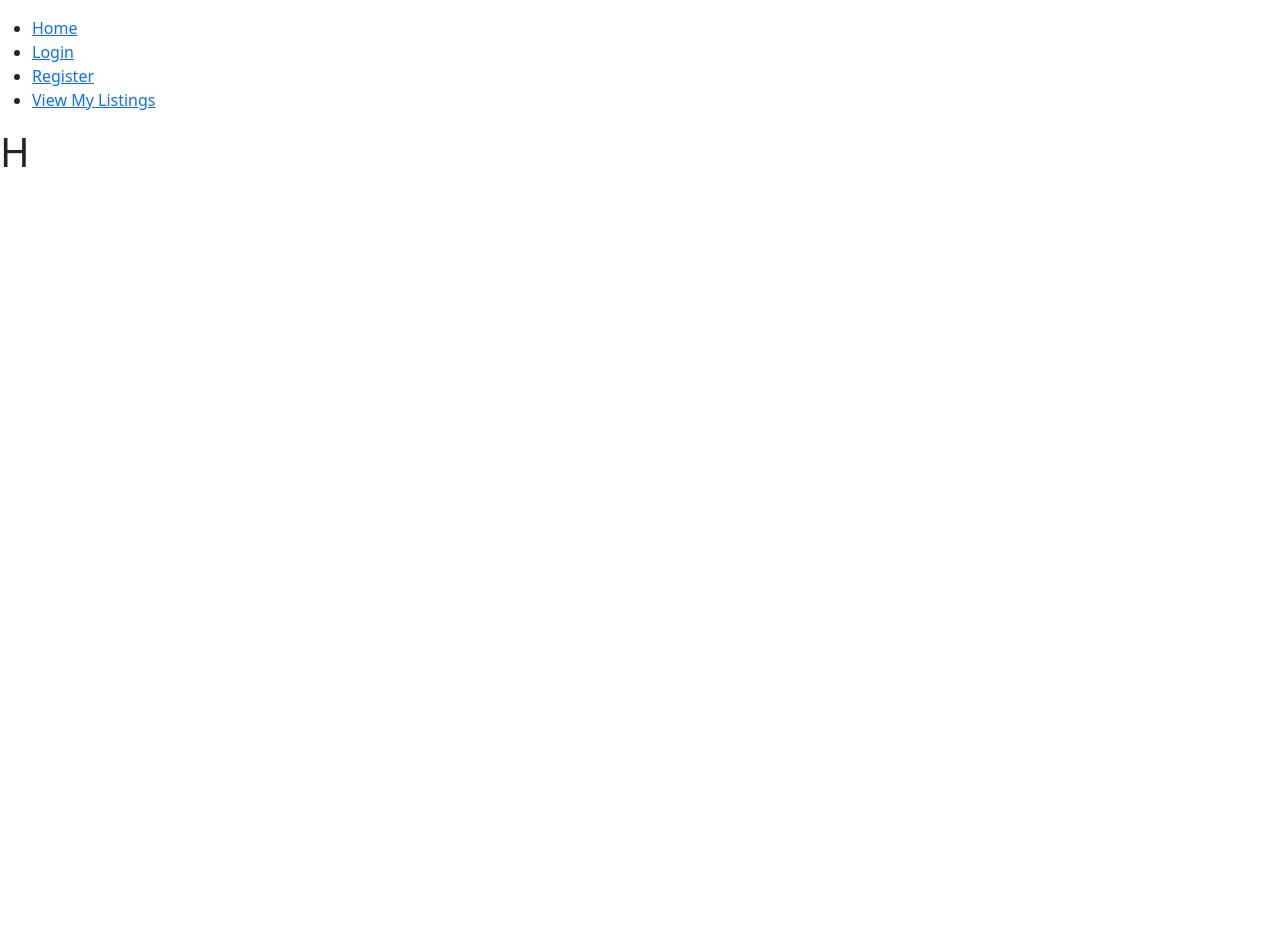
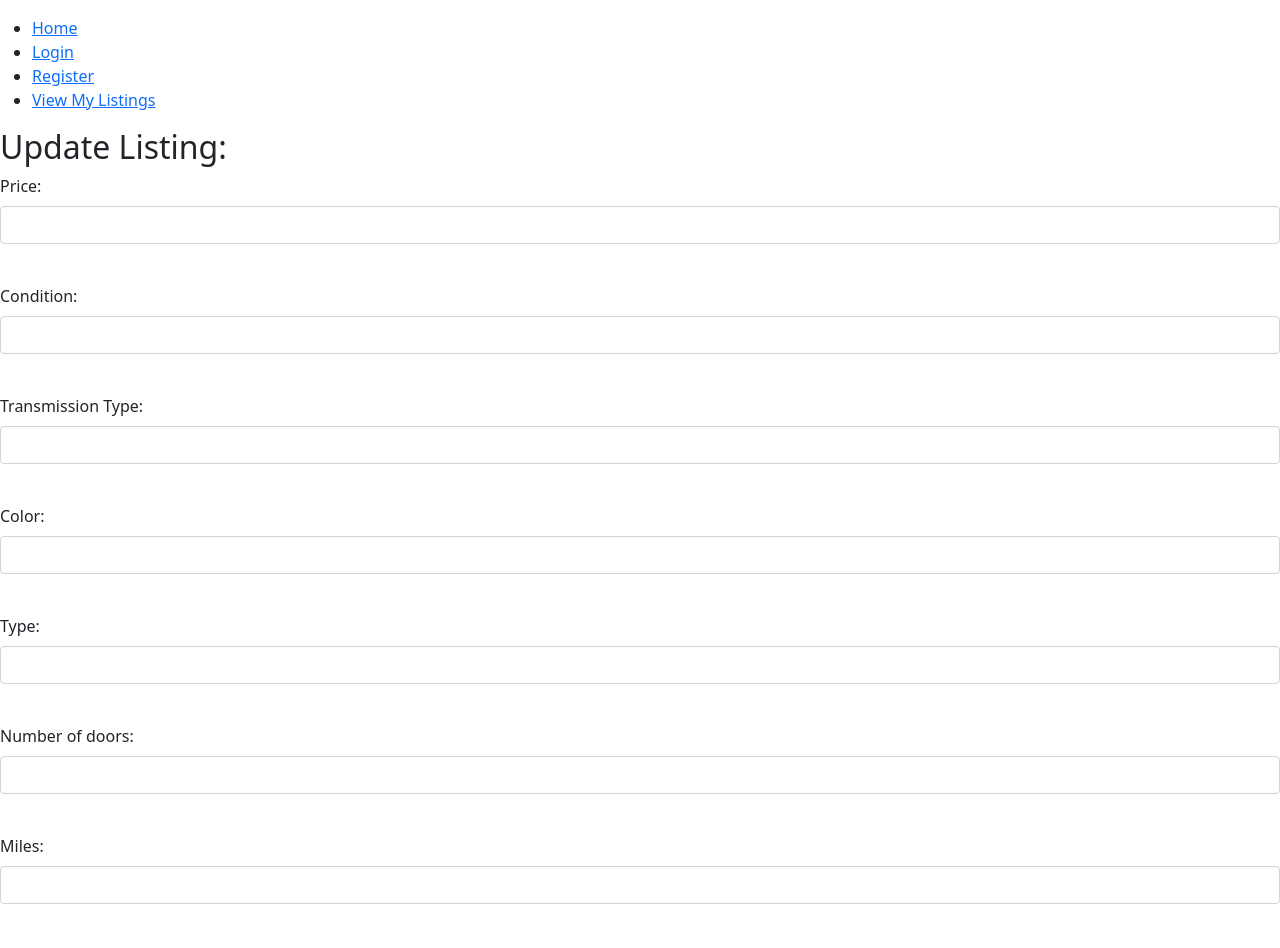
Before and after one commit to GtGarcia/ClientBlueBadgeProject, a React (Create React App) app: page /UpdateListing in a window 1280 px wide. Shown: the top 948 px of the page. Before the commit the page ends 800 px from the top, so only its background shows below. Built offline with nearby package versions, Linux system fonts and the light colour scheme.

Commit message:
update component working!

```diff
--- a/src/components/UpdateListing/UpdateListing.jsx
+++ b/src/components/UpdateListing/UpdateListing.jsx
@@ -1,7 +1,108 @@
-const test = () => {
-    return ( <div>
-        <h1>H</h1>
-    </div> );
+import React, {useState} from "react";
+import {Form, FormGroup, Label, Input, Button} from "reactstrap";
+import { APIURL, EndPoints } from '../endpoints';
+
+const UpdateListing = (props) => {
+
+    const [price, setPrice] = useState();
+    const [condition, setCondition] = useState();
+    const [transmissionType, setTransmissionType] = useState();
+    const [color, setColor] = useState();
+    const [type, setType] = useState();
+    const [numberOfDoors, setNumberOfDoors] = useState();
+    const [miles, setMiles] = useState();
+    const [vehicleLocation, setVehicleLocation] = useState();
+    const [display, setDisplay] = useState();
+
+    const handleSubmit = (e) => {
+    e.preventDefault();
+    const newCar = {
+        car: {
+            price: price,
+            condition: condition,
+            transmissionType: transmissionType,
+            color: color,
+            type: type,
+            numberOfDoors: numberOfDoors,
+            miles: miles,
+            vehicleLocation: vehicleLocation
+        }
+    }
+    console.log(newCar);
+
+    const id = "3"
+
+        console.log("submitted")
+        fetch(APIURL + EndPoints.car.update + id, {
+            method: 'PUT',
+            body: JSON.stringify(newCar),
+            headers: new Headers({
+                'Content-Type': 'application/json',
+                Authorization: `Bearer eyJhbGciOiJIUzI1NiIsInR5cCI6IkpXVCJ9.eyJpZCI6NCwiaWF0IjoxNjQ0ODQ4Nzg4LCJleHAiOjE2NDQ5MzUxODh9.VHEr7j80qbCi6XgU61BTltfQEkiZsRPe5cMz4uudi64`
+                // Authorization: `Bearer` + props.token
+            })
+        }).then (
+            (response) => {
+                console.log("line 42")
+                return response.json()
+            }
+        ) .then((data) => {
+            console.log(data)
+            setDisplay('Listing successfully added')
+        }) .catch((err) => console.log(err))
+    }
+
+    return (
+        <div>
+            <h2>Update Listing:</h2>
+            <Form>
+                <FormGroup>
+                    <Label htmlFor="Price">Price:</Label>
+                    <Input onChange={(e) => setPrice(e.target.value)} type="text" id="Price" name="Price"/>
+                </FormGroup>
+                <br />
+                <FormGroup>
+                    <Label htmlFor="Condition">Condition:</Label>
+                    <Input onChange={(e) => setCondition(e.target.value)} type="text" id="condition" name="condition" />
+                </FormGroup>
+                <br />
+                <FormGroup>
+                    <Label htmlFor="transmissionType">Transmission Type:</Label>
+                    <Input onChange={(e) => setTransmissionType(e.target.value)} type="text" id="transmissionType" name="transmissionType"/>
+                </FormGroup>
+                <br />
+                <FormGroup>
+                    <Label htmlFor="color">Color:</Label>
+                    <Input onChange={(e) => setColor(e.target.value)} type="text" id="color" name="color"/>
+                </FormGroup>
+                <br />
+                <FormGroup>
+                    <Label htmlFor="type">Type:</Label>
+                    <Input onChange={(e) => setType(e.target.value)} type="text" id="type" name="type"/>
+                </FormGroup>
+                <br />
+                <FormGroup>
+                    <Label htmlFor="numberOfDoors">Number of doors:</Label>
+                    <Input onChange={(e) => setNumberOfDoors(e.target.value)} type="text" id="numberOfDoors" name="numberOfDoors"/>
+                </FormGroup>
+                <br />
+                <FormGroup>
+                    <Label htmlFor="miles">Miles:</Label>
+                    <Input onChange={(e) => setMiles(e.target.value)} type="text" id="miles" name="miles"/>
+                </FormGroup>
+                <br />
+                <FormGroup>
+                    <Label htmlFor="vehicleLocation">Vehicle location:</Label>
+                    <Input onChange={(e) => setVehicleLocation(e.target.value)} type="text" id="vehicleLocation" name="vehicleLocation"/>
+                </FormGroup>
+                <br />
+                <Button type="submit" onClick={handleSubmit} id="submit"></Button>
+            </Form>
+
+            <p>{display}</p>
+
+        </div>
+    );
 }
 
-export default test;
+export default UpdateListing;
--- a/src/components/endpoints.js
+++ b/src/components/endpoints.js
@@ -5,7 +5,7 @@ export const EndPoints = {
     },
     car: {
         create: '/car/create',
-        update: "/car/update"
+        update: "/car/"
     }
 }
 
```
